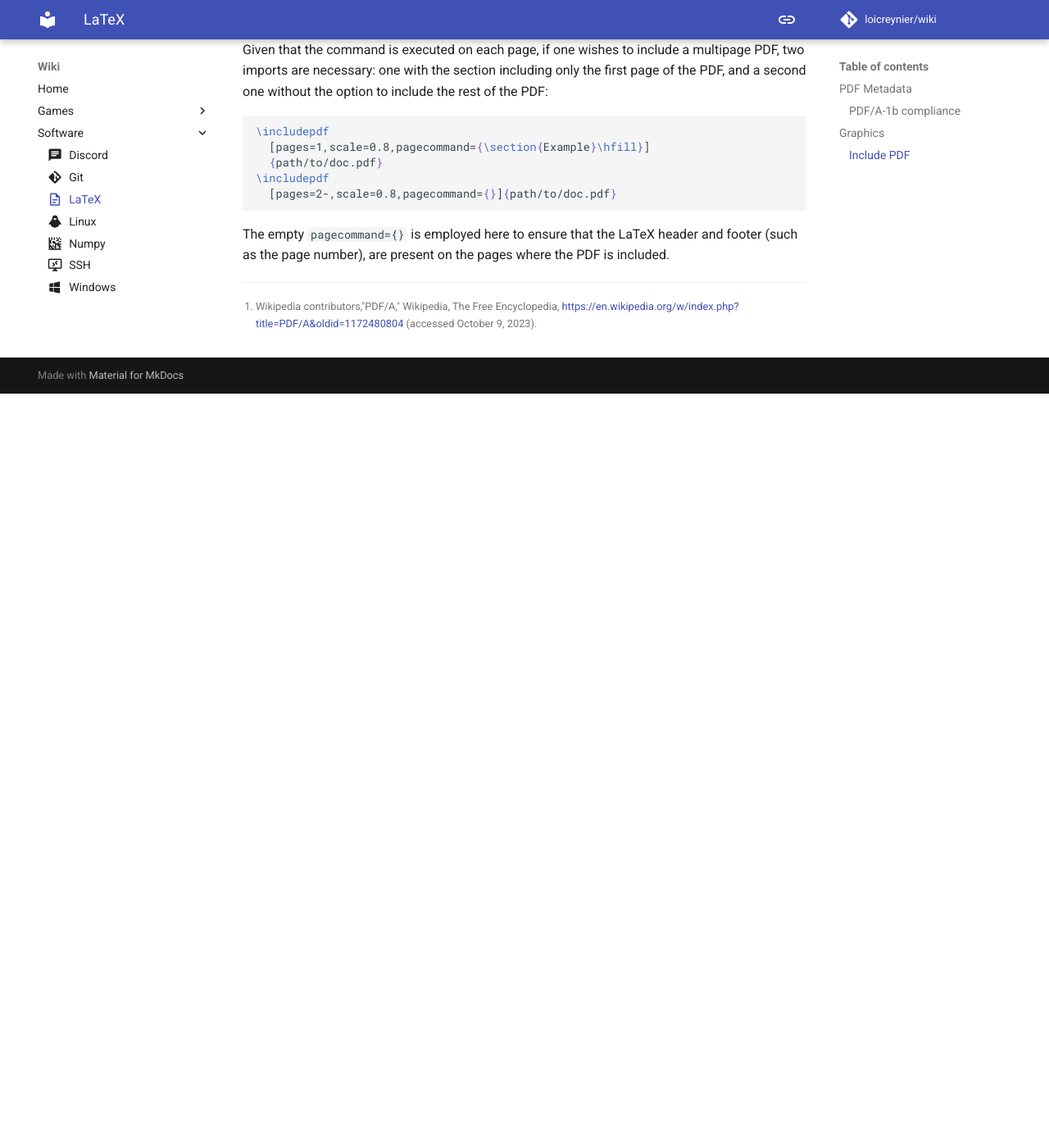
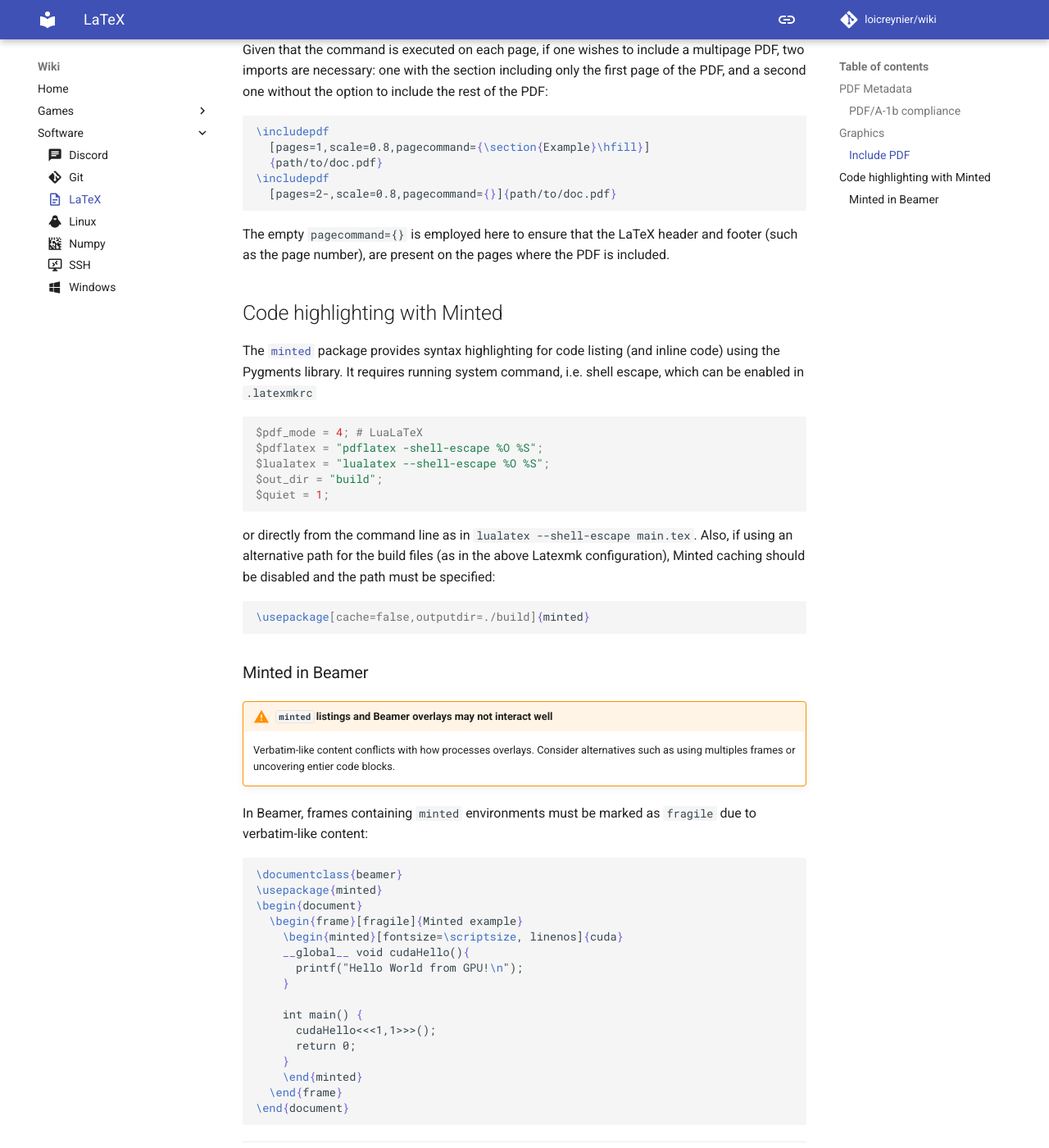
Before and after one commit to loicreynier/wiki, an MkDocs documentation site: the page built from docs/software/latex.md, in a window 1280 px wide and 1400 px high, scrolled down 1432 px. Shown: the whole window at 82% size. Built offline with MkDocs 1.6.1 and Material for MkDocs 9.7.7, drawn with Linux system fonts in a browser that asks for light colours; comment, search, counter and statistics services are not loaded; before the commit the page ends 1912 px from its top, so only the background shows below that.

Commit message:
docs(latex): add `minted` notes

````diff
--- a/docs/software/latex.md
+++ b/docs/software/latex.md
@@ -102,3 +102,56 @@ and a second one without the option to include the rest of the PDF:
 The empty `pagecommand={}` is employed here
 to ensure that the LaTeX header and footer (such as the page number),
 are present on the pages where the PDF is included.
+
+## Code highlighting with Minted
+
+The [`minted`](https://github.com/gpoore/minted) package provides syntax highlighting
+for code listing (and inline code) using the Pygments library.
+It requires running system command, i.e. shell escape, which can be enabled in `.latexmkrc`
+
+```perl
+$pdf_mode = 4; # LuaLaTeX
+$pdflatex = "pdflatex -shell-escape %O %S";
+$lualatex = "lualatex --shell-escape %O %S";
+$out_dir = "build";
+$quiet = 1;
+```
+
+or directly from the command line as in `lualatex --shell-escape main.tex`.
+Also, if using an alternative path for the build files (as in the above Latexmk configuration),
+Minted caching should be disabled and the path must be specified:
+
+```latex
+\usepackage[cache=false,outputdir=./build]{minted}
+```
+
+### Minted in Beamer
+
+<!-- markdownlint-disable MD046 -->
+
+!!! Warning "`minted` listings and Beamer overlays may not interact well"
+
+    Verbatim-like content conflicts with how processes overlays.
+    Consider alternatives such as using multiples frames or uncovering entier code blocks.
+
+In Beamer,
+frames containing `minted` environments must be marked as `fragile` due to verbatim-like content:
+
+```latex
+\documentclass{beamer}
+\usepackage{minted}
+\begin{document}
+  \begin{frame}[fragile]{Minted example}
+    \begin{minted}[fontsize=\scriptsize, linenos]{cuda}
+    __global__ void cudaHello(){
+      printf("Hello World from GPU!\n");
+    }
+
+    int main() {
+      cudaHello<<<1,1>>>();
+      return 0;
+    }
+    \end{minted}
+  \end{frame}
+\end{document}
+```
````
